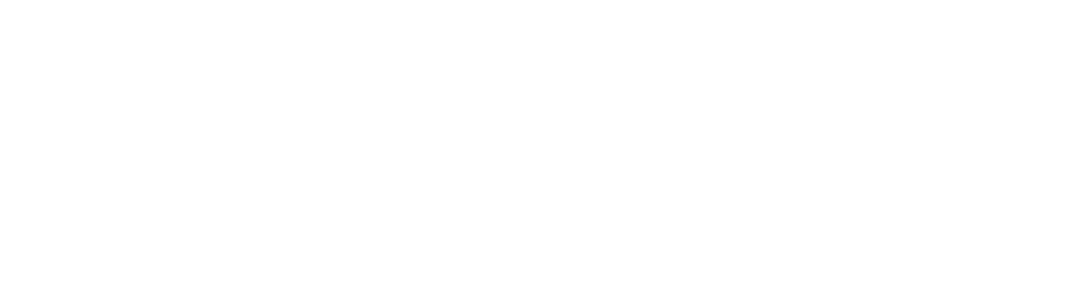
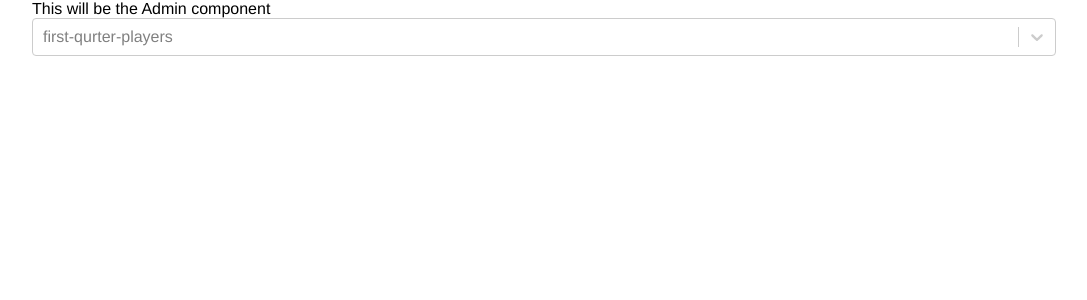
Before and after one commit to mbesio/tennis-bracket-fe, a React (Vite) app: page /admin in a window 1280 px wide. Before the commit this address had no page. Shown: the top 300 px of the page, without its empty margins (96-1183 px from the left). Built offline with nearby package versions, Linux system fonts and the light colour scheme.

Commit message:
getting started with the player admin component

```diff
--- a/src/App.tsx
+++ b/src/App.tsx
@@ -6,6 +6,7 @@
 import Dashboard from './components/Dashboard/Dashboard'
 import Prediction from './components/Prediction/Prediction'
 import Bracket from './components/Bracket/Bracket'
+import Admin from './components/Admin/Admin'
 
 import logo from './images/AO.png'
 
@@ -24,6 +25,7 @@
             element={<Prediction />}
           />
           <Route path="/bracket/:year/:tournament" element={<Bracket />} />
+          <Route path="/admin" element={<Admin />} />
         </Routes>
       </BrowserRouter>
     </React.StrictMode>
@@ -34,7 +36,7 @@
   {
     id: 1,
     year: 2024,
-    logo: logo,
+    logo: 'https://storage.cloud.google.com/tennis-logos/IW.png',
     name: 'Australian Open',
     status: 'Completed',
   },
--- /dev/null
+++ b/src/components/Admin/Admin.tsx
@@ -0,0 +1,56 @@
+import React, { useEffect, useState } from 'react'
+import Select from 'react-select'
+
+import { SERVER_DOMAIN } from '../../constants/constants'
+// NEED TO MAKE SURE THAT ONLY ADMIN USERS CAN ACCESS THIS PAGE
+
+// Admin Component
+// Maybe think if possible doing some sort of dropdown table where you add one row at at time
+const Admin = () => {
+  const [players, setPlayers] = useState([])
+  const [selectedPlayers, setSelectedPlayers] = useState([])
+
+  const handleSelectChange = (selectedOption) => {
+    console.log('selectedOption: ', selectedOption)
+    console.log('selectedPlayers: ', selectedPlayers)
+    setSelectedPlayers([...selectedPlayers, selectedOption])
+  }
+
+  useEffect(() => {
+    const fetchPlayers = async () => {
+      // TO DO - Uncommnent once dev is complete
+      // const response = await fetch(`${SERVER_DOMAIN}/admin/players`)
+      // const data = await response.json()
+      // const players = data.data
+      const players = [
+        { Name: 'N. Djokovic' },
+        { Name: 'D. Medvedev' },
+        { Name: 'H. Hurkacz' },
+      ]
+      setPlayers(players)
+    }
+    fetchPlayers()
+  }, [])
+
+  const playerOptions = players.map((player) => ({
+    value: player['Name'],
+    label: player['Name'],
+  }))
+
+  return (
+    <div>
+      <div>This will be the Admin component</div>
+
+      <Select
+        options={playerOptions}
+        isSearchable
+        onChange={handleSelectChange}
+        placeholder={'first-qurter-players'}
+        // styles={customStyles}
+        isMulti={true}
+      />
+    </div>
+  )
+}
+
+export default Admin
```
